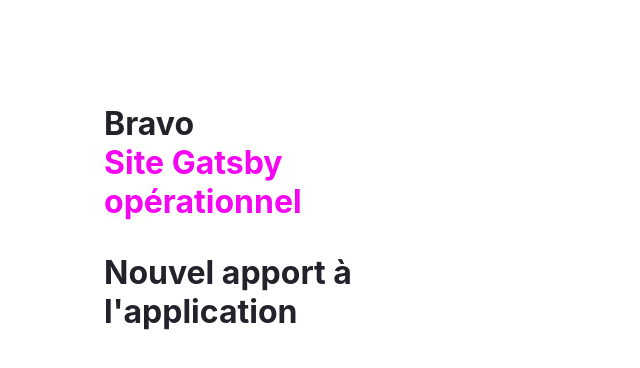
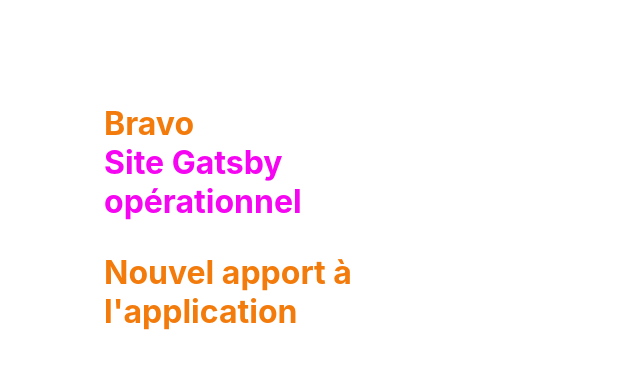
Before and after one commit to cdufour/exos-ci-2, a Gatsby site: page / in a window 1280 px wide. Shown: the whole page, without its empty margins (0-640 px from the left). Built offline with nearby package versions, Linux system fonts and the light colour scheme; Gatsby itself is replaced by a stand-in of ours.

Commit message:
index change color

```diff
--- a/src/pages/index.js
+++ b/src/pages/index.js
@@ -2,7 +2,7 @@
 
 // styles
 const pageStyles = {
-  color: "#232129",
+  color: "#f27b0c",
   padding: 96,
   fontFamily: "-apple-system, Roboto, sans-serif, serif",
 }
```
